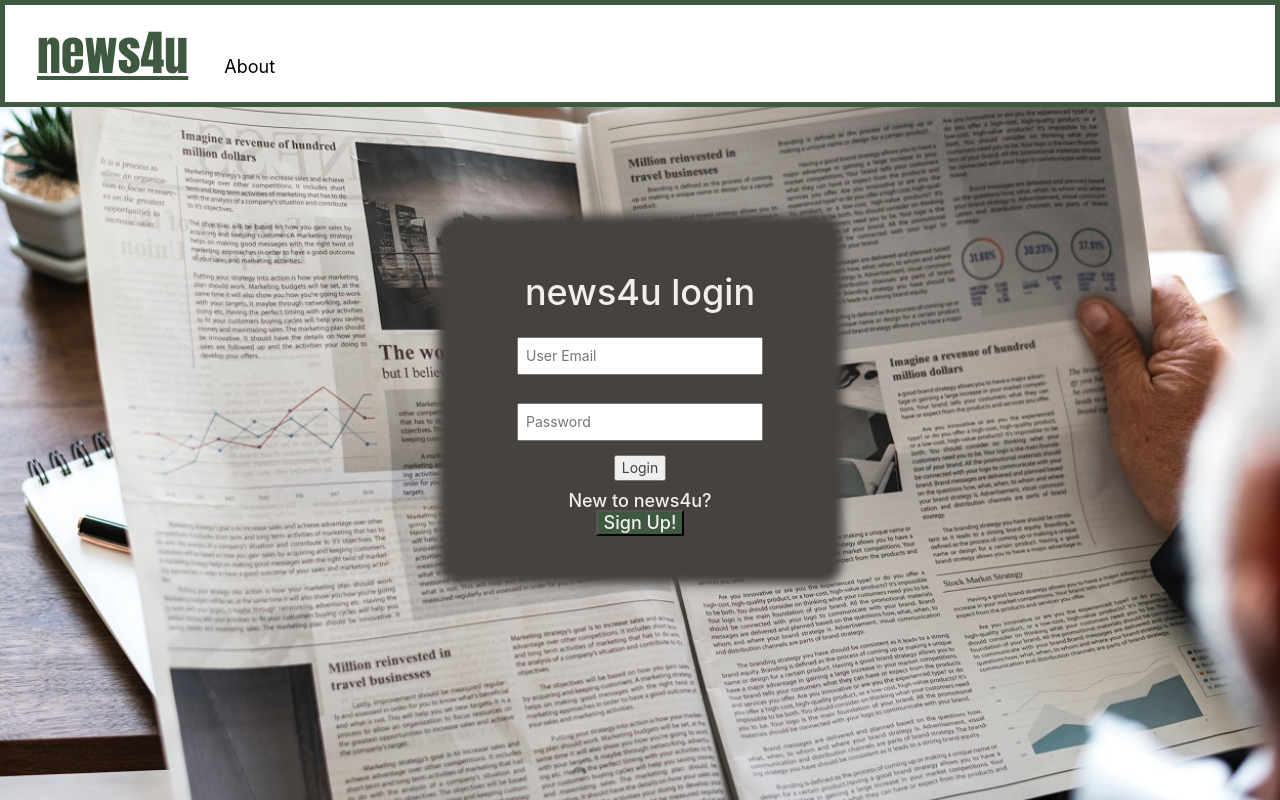
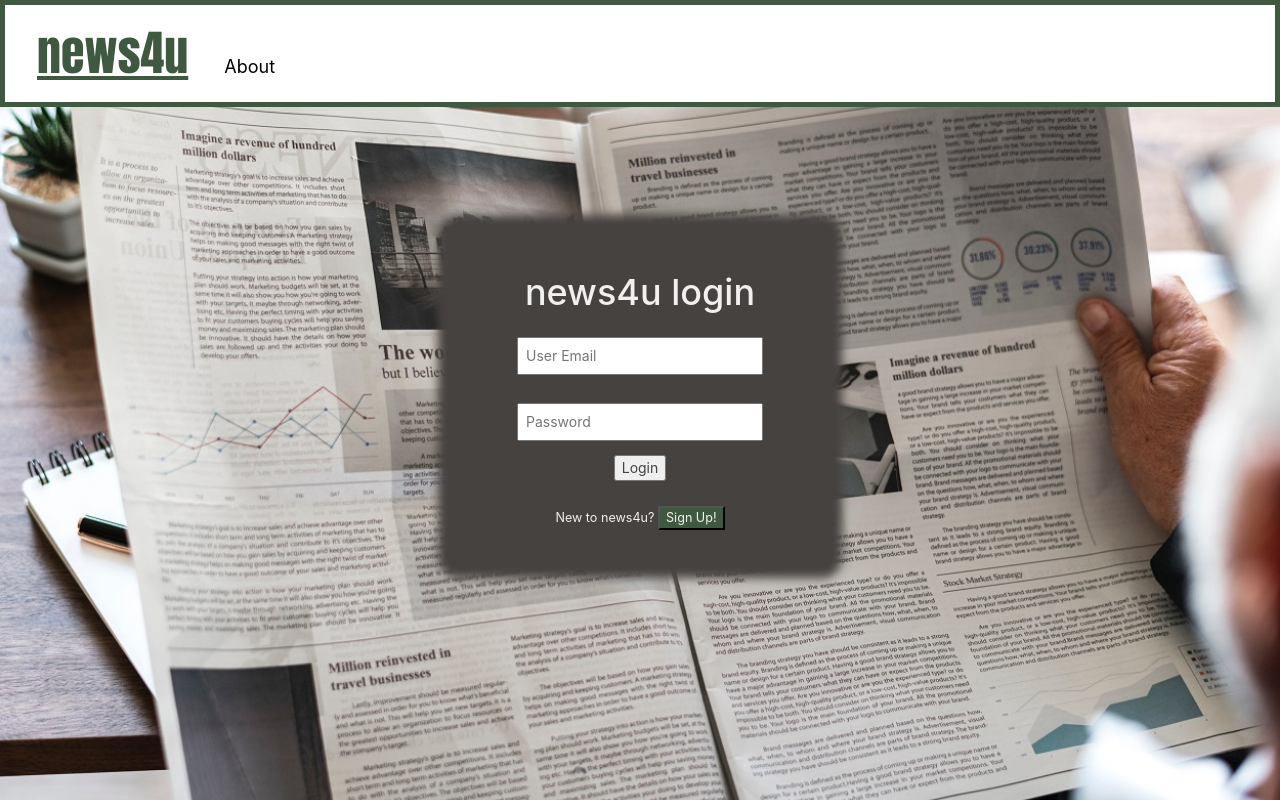
Before and after one commit to BarbaraPruz/news4u, a React (Create React App) app in the folder client/: page / in a window 1280 px wide. Built offline with nearby package versions, Linux system fonts and the light colour scheme.

Commit message:
Additional user form styling.  Update readme and about with sign up info

```diff
--- a/client/src/components/about.js
+++ b/client/src/components/about.js
@@ -10,7 +10,7 @@ const About =  () =>
         News sources available through News4u app are limited to English.
         </p>
         <p><a href="https://unsplash.com/@rawpixel" target="_blank" rel="noopener noreferrer">Photo by @rawpixel on Unsplash</a></p>
-        <p>For a quick try, try one of the following logins (password 'test')
+        <p>Anyone can sign up (no current validation of email). Or for a quick try, use one of the following logins (password 'test')
             <ul>
                 <li>waltercronkite@domain.com</li>
                 <li>jonstewart@domain.com</li>
--- a/client/src/components/login_form.js
+++ b/client/src/components/login_form.js
@@ -1,6 +1,6 @@
 import React, { Component } from 'react';
 
-import {UserForm, UserInput, UserButton, UserLink} from './user_form_style.js';
+import {UserForm, UserInput, UserButton, UserLink, SubText} from './user_form_style.js';
 
 class LoginForm extends Component {
 
@@ -27,7 +27,7 @@ class LoginForm extends Component {
                     <UserInput type="password" name="password" onChange={ event => this.handleChange(event) } placeholder="Password" />
                     <UserButton type="submit" >Login</UserButton>
                 </form>
-                <h4>New to news4u? <UserLink onClick={this.props.handleSwitchForm}>Sign Up!</UserLink></h4>
+                <SubText>New to news4u? <UserLink onClick={this.props.handleSwitchForm}>Sign Up!</UserLink></SubText>
             </UserForm>
         );
     }
--- a/client/src/components/signup_form.js
+++ b/client/src/components/signup_form.js
@@ -1,6 +1,6 @@
 import React, { Component } from 'react';
 
-import {UserForm, UserInput, UserButton, UserLink} from './user_form_style.js';
+import {UserForm, UserInput, UserButton, UserLink, SubText} from './user_form_style.js';
 
 class SignUpForm extends Component {
 
@@ -27,7 +27,7 @@ class SignUpForm extends Component {
                     <UserInput type="password" name="password" onChange={ event => this.handleChange(event) } placeholder="Password" />
                     <UserButton type="submit" >Sign Up</UserButton>
                 </form>
-                <h4>Already registered? <UserLink onClick={this.props.handleSwitchForm}>Login!</UserLink></h4>
+                <SubText>Already registered? <UserLink onClick={this.props.handleSwitchForm}>Login!</UserLink></SubText>
             </UserForm>
         );
     }
--- a/client/src/components/user_form_style.js
+++ b/client/src/components/user_form_style.js
@@ -31,4 +31,10 @@ export const UserLink = styled.button`
     background-color:#3F5941;
     display: block;
     margin: auto;
+    display: inline;
 `;
+
+export const SubText = styled.p`
+    padding-top: 2em;
+    font-size: 90%;
+`;
```
Also changed, not shown: 1 other file (tests, documents, lock files or other folders).
